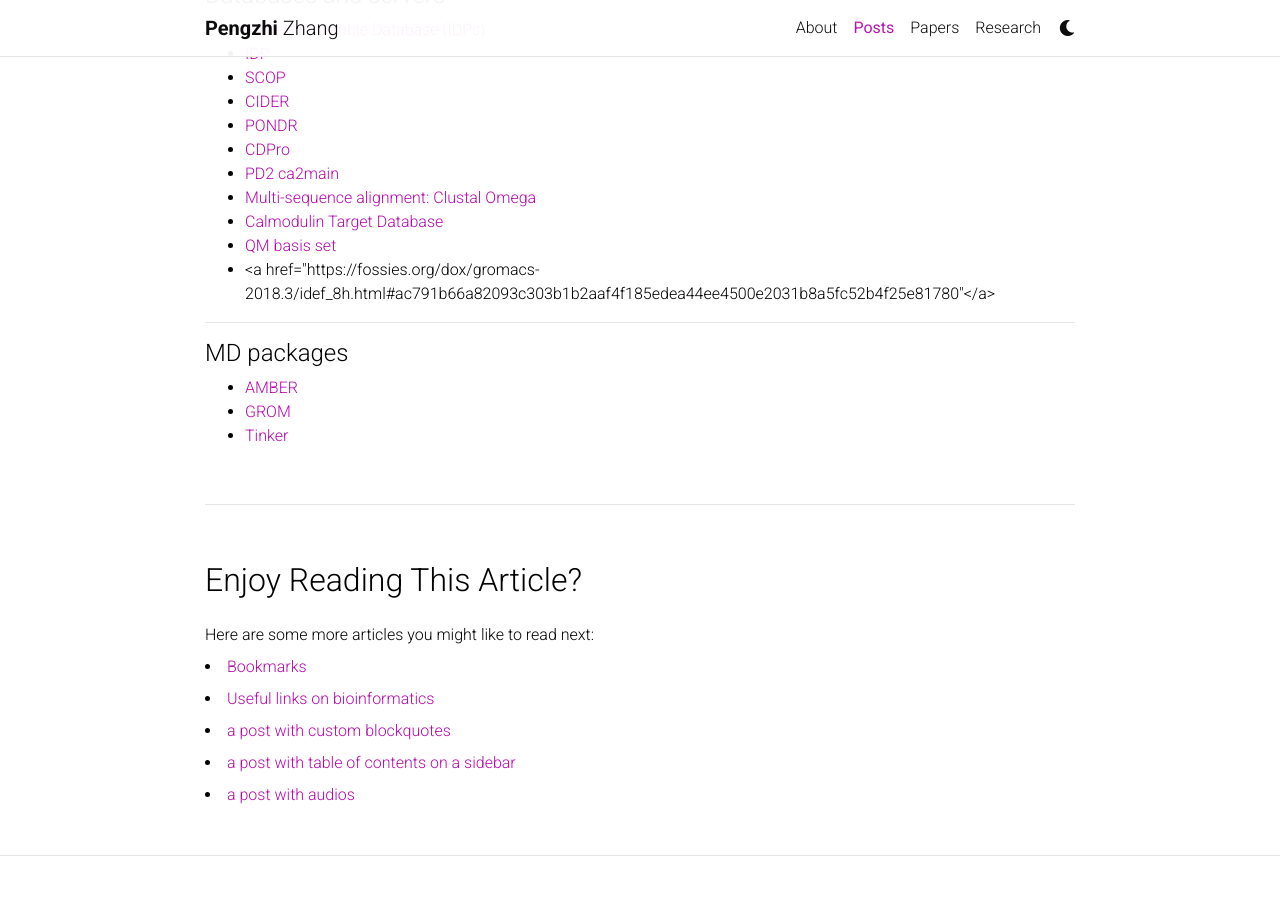
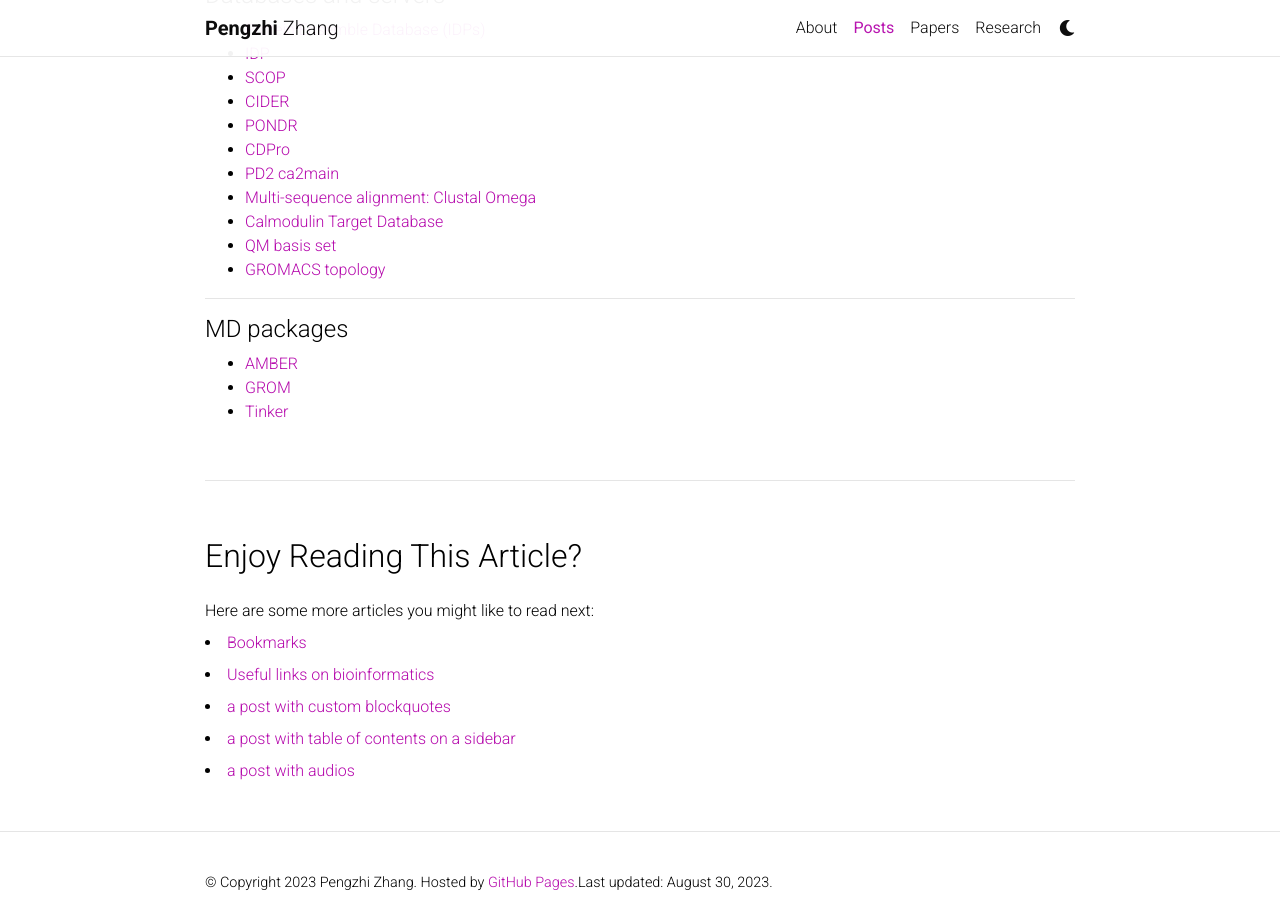
Before and after one commit to biopzhang/biopzhang.github.io, a Jekyll site: the page built from _posts/2023-08-28-molecular-dynamics-links.md, in a window 1280 px wide and 900 px high, scrolled down 682 px. Built offline with Jekyll 4.4.1, drawn with Linux system fonts in a browser that asks for light colours; comment, search, counter and statistics services are not loaded; a style sheet for code colours, icons or effects is not loaded.

Commit message:
Update 2023-08-28-molecular-dynamics-links.md

```diff
--- a/_posts/2023-08-28-molecular-dynamics-links.md
+++ b/_posts/2023-08-28-molecular-dynamics-links.md
@@ -45,7 +45,7 @@ categories: resources
     <li><a href="https://www.ebi.ac.uk/Tools/msa/clustalo/"> Multi-sequence alignment: Clustal Omega</a></li>
     <li><a href="http://calcium.uhnres.utoronto.ca/ctdb/ctdb/motifs/b1814_subclass_align.html">Calmodulin Target Database</a></li>
     <li><a href="https://www.basissetexchange.org/">QM basis set</a></li>
-    <li><a href="https://fossies.org/dox/gromacs-2018.3/idef_8h.html#ac791b66a82093c303b1b2aaf4f185edea44ee4500e2031b8a5fc52b4f25e81780"</a></li>
+    <li><a href="https://fossies.org/dox/gromacs-2018.3/idef_8h.html#ac791b66a82093c303b1b2aaf4f185edea44ee4500e2031b8a5fc52b4f25e81780">GROMACS topology</a></li>
 </ul>
 
 <hr>
```
